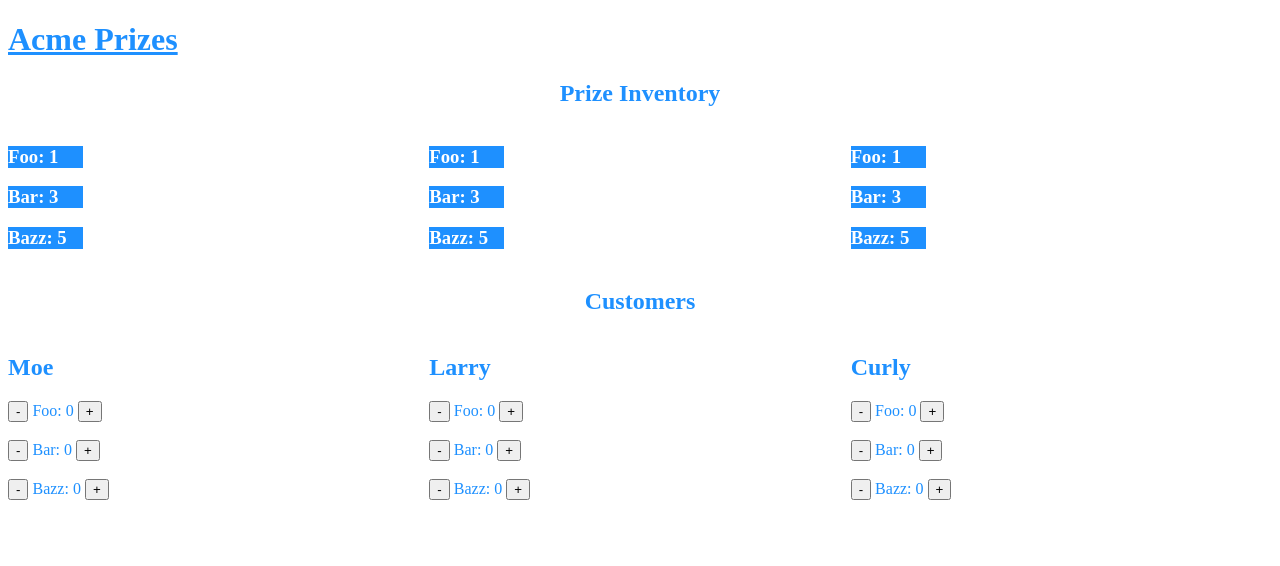
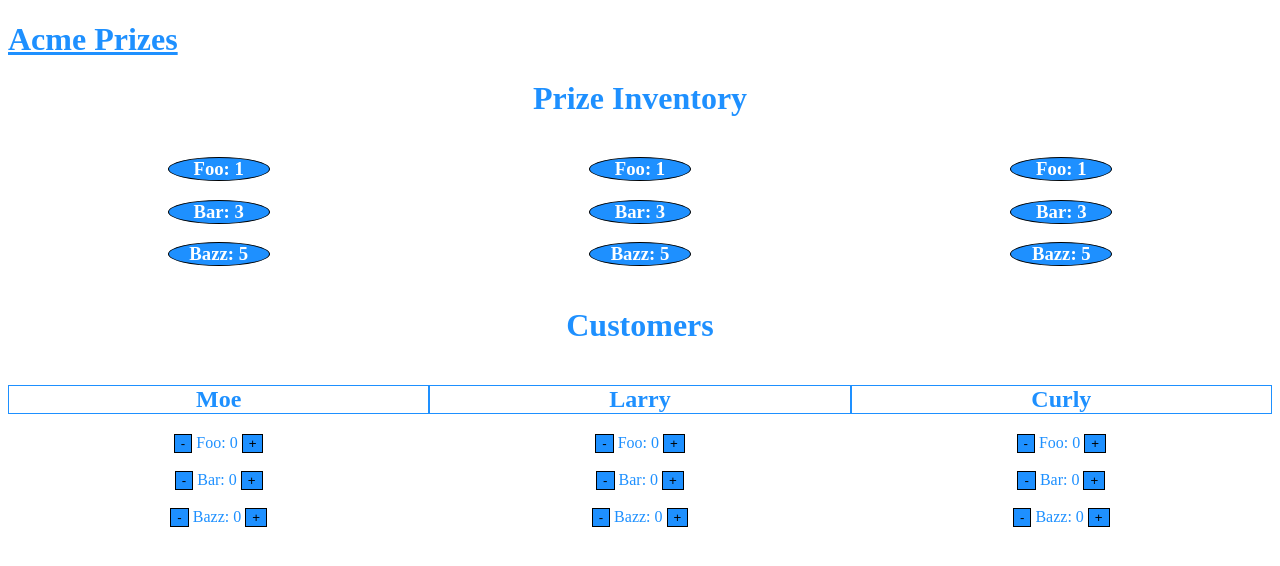
Before and after one commit to skythrilla/web-foundations-project, a plain HTML site: page index.html in a window 1280 px wide. Drawn offline with Linux system fonts and the light colour scheme.

Commit message:
add dodgerblue

```diff
--- a/index.html
+++ b/index.html
@@ -6,6 +6,12 @@
         /* button[disabled] {
             background-color: grey;
         } */
+        button {
+            background-color: dodgerblue;
+            border: solid 1px black;
+
+        }
+
         body {
             /* background-color: lightgrey; */
             color: dodgerblue;
@@ -14,15 +20,18 @@
         h3 {
             background-color: dodgerblue;
             color: white;
-            /* border-radius: 100%; */
-            width: 75px;
+            border: solid 1px black;
+            border-radius: 100%;
+            width: 100px;
             /* height: 100px; */
 
         }
 
-        /* h2 {
-            display: flex;
-        } */
+        h2 {
+            /* display: flex; */
+            border: solid 1px dodgerblue;
+
+        }
 
         /*
         li {
@@ -39,7 +48,7 @@
     <div>
         <h1 style="text-decoration: underline;">Acme Prizes</h1>
         <center>
-            <h2>Prize Inventory</h2>
+            <h1>Prize Inventory</h1>
         </center>
         <div style='display:flex'>
             <div style='flex:1'>
@@ -59,7 +68,7 @@
             </div>
         </div>
         <center>
-            <h2>Customers</h2>
+            <h1>Customers</h1>
         </center>
         <div style='display:flex'>
             <div id="square" style='flex:1'>
@@ -118,7 +127,9 @@
             const html = `
             ${
             // Object.entries(data.prizes).map( key => `${key.join(': ')}`).join('    ')
-            Object.entries(data.prizes).map( key => `<h3>${key.join(': ')}</h3>`).join(' ')
+            Object.entries(data.prizes).map( key => `<center>
+                <h3>${key.join(': ')}</h3>
+            </center>`).join(' ')
             }
         `;
             // console.log(html);
@@ -149,6 +160,7 @@
         //-----inc and dec---------------------------------------------------
 
         const template = (data) => `
+            <center>
             <div>
                 <h2>Moe</h2>
                 <button data-action='dec'>-</button>
@@ -170,8 +182,10 @@
 
                 <button data-action3='inc'>+</button>
             </div>
+            </center>
             `;
         const template2 = (data) => `
+            <center>
             <div>
                 <h2>Larry</h2>
                 <button data-action='dec'>-</button>
@@ -193,8 +207,10 @@
 
                 <button data-action3='inc'>+</button>
             </div>
+            </center>
             `;
         const template3 = (data) => `
+            <center>
             <div>
                 <h2>Curly</h2>
                 <button data-action='dec'>-</button>
@@ -216,6 +232,7 @@
 
                 <button data-action3='inc'>+</button>
             </div>
+            </center>
             `;
         const div = document.querySelector('#square');
         const div2 = document.querySelector('#square2');
```
